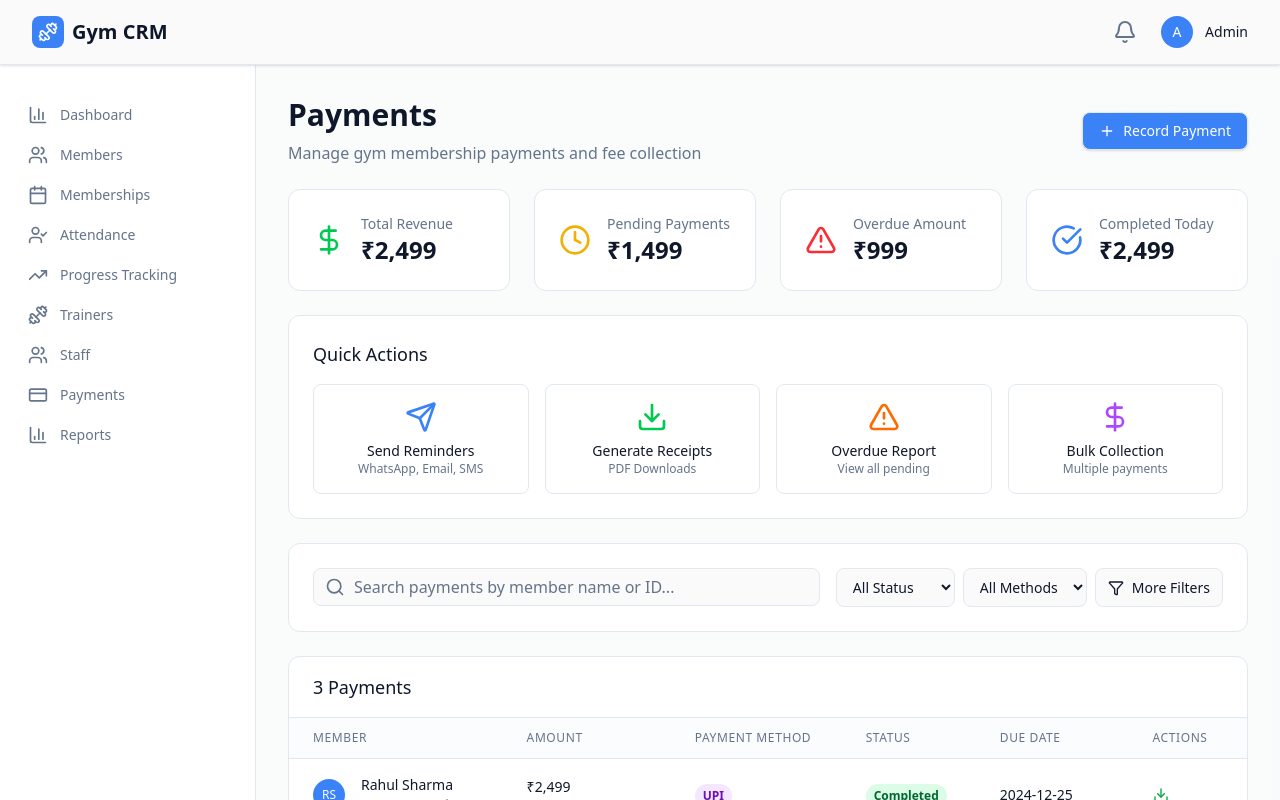
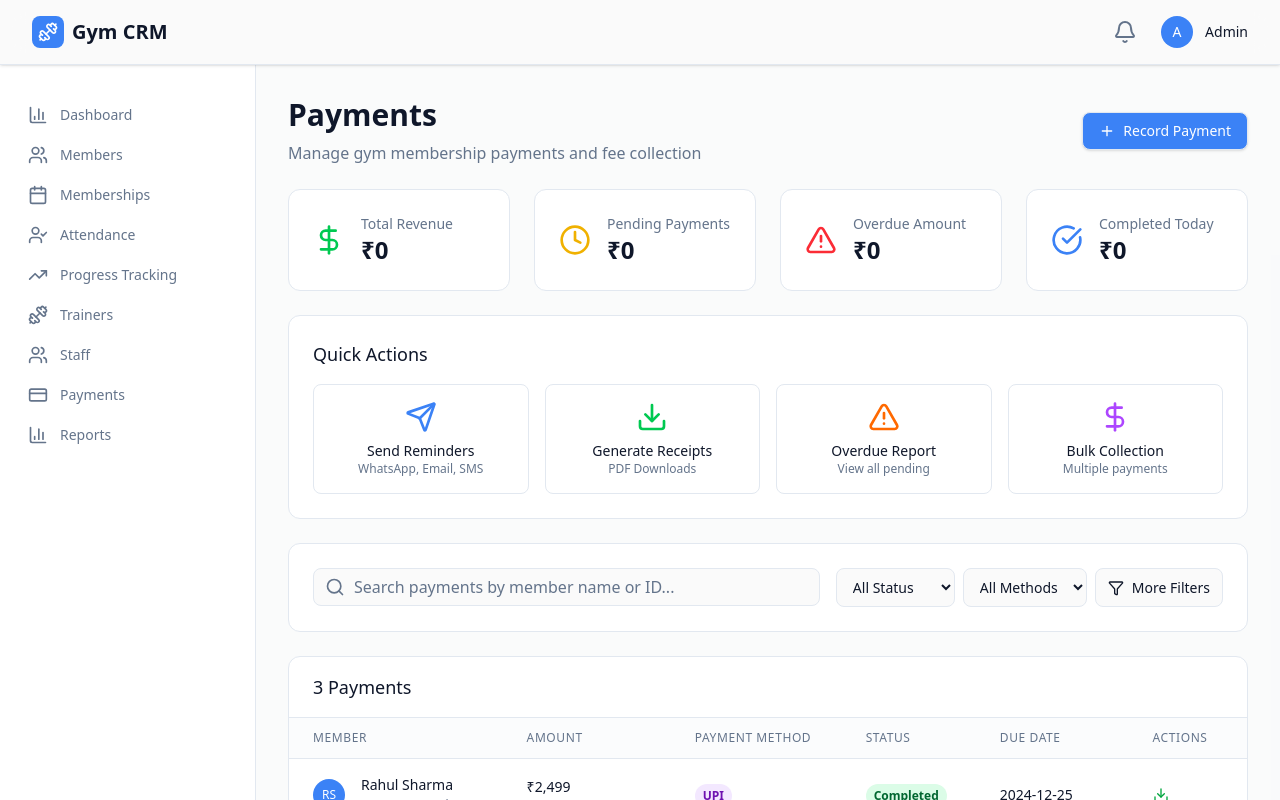
Before and after one commit to Sachinmca778/EduCRM, a Next.js app: page /gym-crm/payments in a window 1280 px wide. Shown: the top 800 px of the page. Built offline with nearby package versions, Linux system fonts and the light colour scheme; no server answers.

Commit message:
Payment Summary Data shows from Backend

```diff
--- a/app/gym-crm/payments/page.tsx
+++ b/app/gym-crm/payments/page.tsx
@@ -1,6 +1,6 @@
 'use client';
 
-import { useState } from 'react';
+import { useState , useEffect } from 'react';
 import Link from 'next/link';
 import {
   CreditCard,
@@ -19,9 +19,34 @@ import {
 } from 'lucide-react';
 
 export default function PaymentsPage() {
+  const [paymentSummary, setPaymentSummary] = useState<any[]>([]);
+  const [loading, setLoading] = useState(true);
+  const [error, setError] = useState<string | null>(null);
   const [searchTerm, setSearchTerm] = useState('');
   const [filterStatus, setFilterStatus] = useState('all');
   const [selectedPaymentMethod, setSelectedPaymentMethod] = useState('all');
+
+
+  useEffect(() => {
+    // Get today's date in YYYY-MM-DD format
+    const today = new Date().toISOString().split("T")[0];
+
+    fetch(`http://localhost:8080/gym/payments/summary?date=${today}`)
+      .then((res) => {
+        if (!res.ok) throw new Error('Failed to fetch members');
+        return res.json();
+      })
+      .then((data) => {
+        setPaymentSummary(data);
+        setLoading(false);
+      })
+      .catch((err) => {
+        console.error(err);
+        setError(err.message);
+        setLoading(false);
+      });
+  }, []);
+
 
   const payments = [
     {
@@ -124,7 +149,7 @@ export default function PaymentsPage() {
             </div>
             <div className="ml-4">
               <p className="text-sm font-medium text-muted-foreground">Total Revenue</p>
-              <p className="text-2xl font-semibold text-foreground">₹{totalRevenue.toLocaleString()}</p>
+              <p className="text-2xl font-semibold text-foreground">₹{paymentSummary.currentMonthAmount ?? 0}</p>
             </div>
           </div>
         </div>
@@ -136,7 +161,7 @@ export default function PaymentsPage() {
             </div>
             <div className="ml-4">
               <p className="text-sm font-medium text-muted-foreground">Pending Payments</p>
-              <p className="text-2xl font-semibold text-foreground">₹{pendingAmount.toLocaleString()}</p>
+              <p className="text-2xl font-semibold text-foreground">₹{paymentSummary.pendingAmount ?? 0}</p>
             </div>
           </div>
         </div>
@@ -148,7 +173,7 @@ export default function PaymentsPage() {
             </div>
             <div className="ml-4">
               <p className="text-sm font-medium text-muted-foreground">Overdue Amount</p>
-              <p className="text-2xl font-semibold text-foreground">₹{overdueAmount.toLocaleString()}</p>
+              <p className="text-2xl font-semibold text-foreground">₹{paymentSummary.totalOverdueAmount ?? 0}</p>
             </div>
           </div>
         </div>
@@ -160,7 +185,7 @@ export default function PaymentsPage() {
             </div>
             <div className="ml-4">
               <p className="text-sm font-medium text-muted-foreground">Completed Today</p>
-              <p className="text-2xl font-semibold text-foreground">₹{totalRevenue.toLocaleString()}</p>
+              <p className="text-2xl font-semibold text-foreground">₹{paymentSummary.todayRevenue ?? 0}</p>
             </div>
           </div>
         </div>
```
